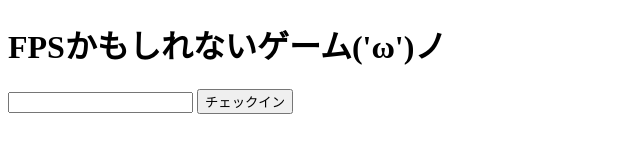
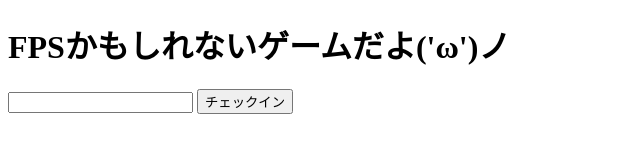
Before and after one commit to light955/UFO_onlinegame, a website: page public/index.html in a window 1280 px wide. Shown: the top 160 px of the page, without its empty margins (0-640 px from the left). Drawn offline with nearby package versions, Linux system fonts and the light colour scheme; no server answers.

Commit message:
のところを変えた

```diff
--- a/public/index.html
+++ b/public/index.html
@@ -10,7 +10,7 @@
 
 <body>
     <div id="fast_screen">
-        <h1>FPSかもしれないゲーム('ω')ノ</h1>
+        <h1>FPSかもしれないゲームだよ('ω')ノ</h1>
         <form action="">
             <input type="text" id="text">
             <input id="check_in" type="submit" value="チェックイン">
```
